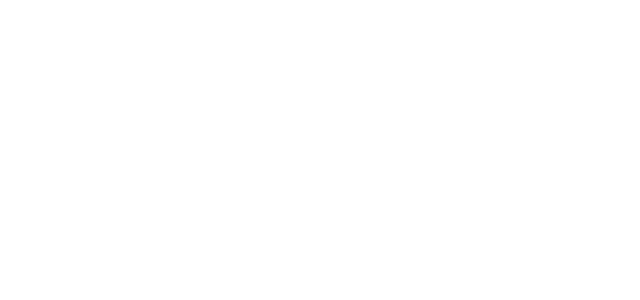
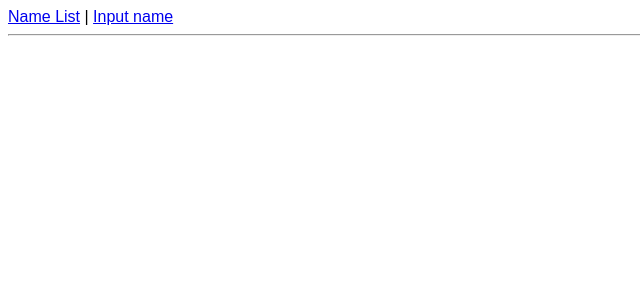
Before and after one commit to Chris-AM/preNativeStudying, an Angular app: page / in a window 1280 px wide. Shown: the top 300 px of the page, without its empty margins (0-640 px from the left). Built offline with nearby package versions, Linux system fonts and the light colour scheme.

Commit message:
navigation by routerLink added

```diff
--- a/src/app/app.component.html
+++ b/src/app/app.component.html
@@ -1 +1,3 @@
+<a routerLink='/'>Name List</a> | <a routerLink='/input'> Input name</a>
+<hr>
 <router-outlet></router-outlet>
```
